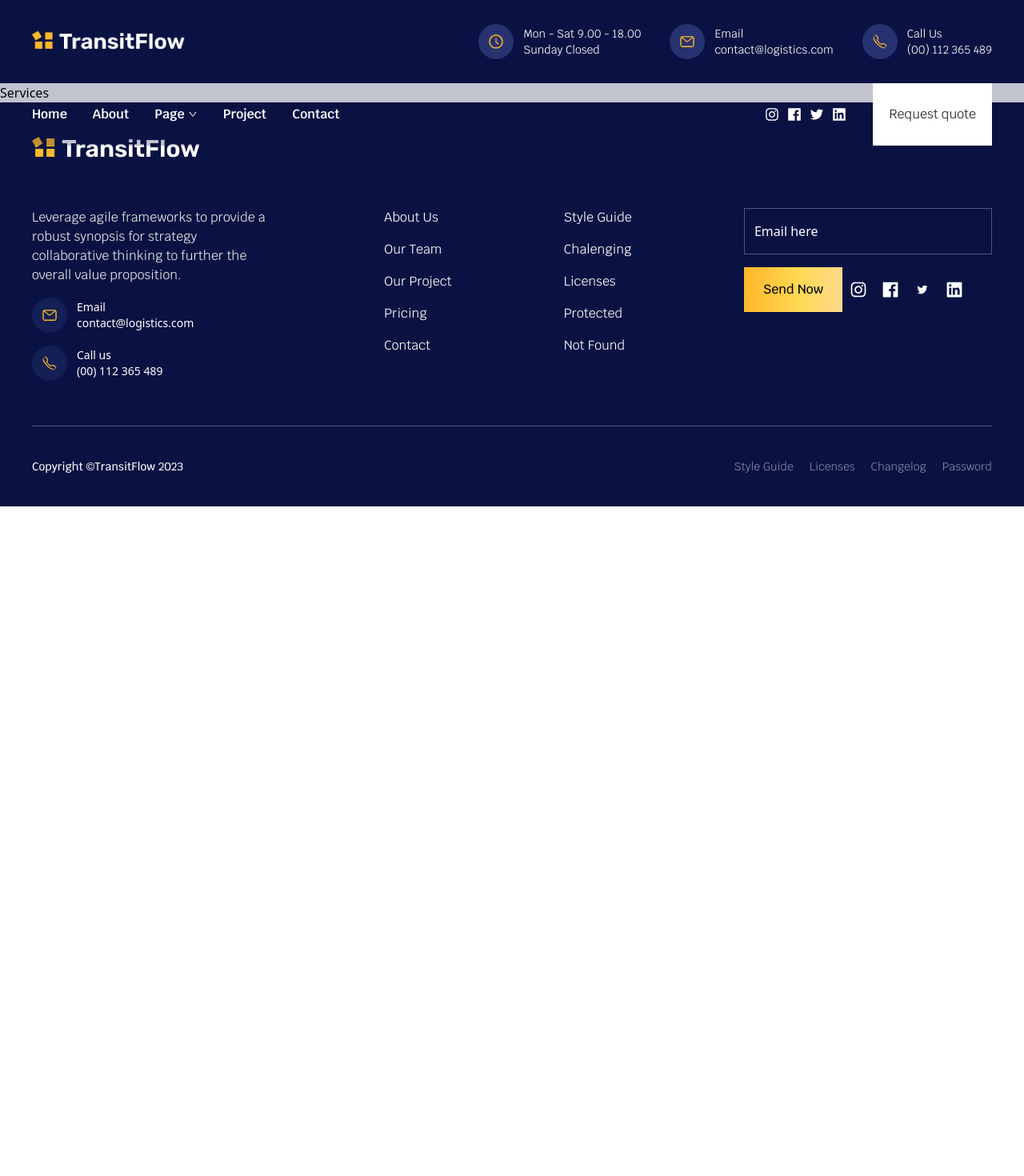
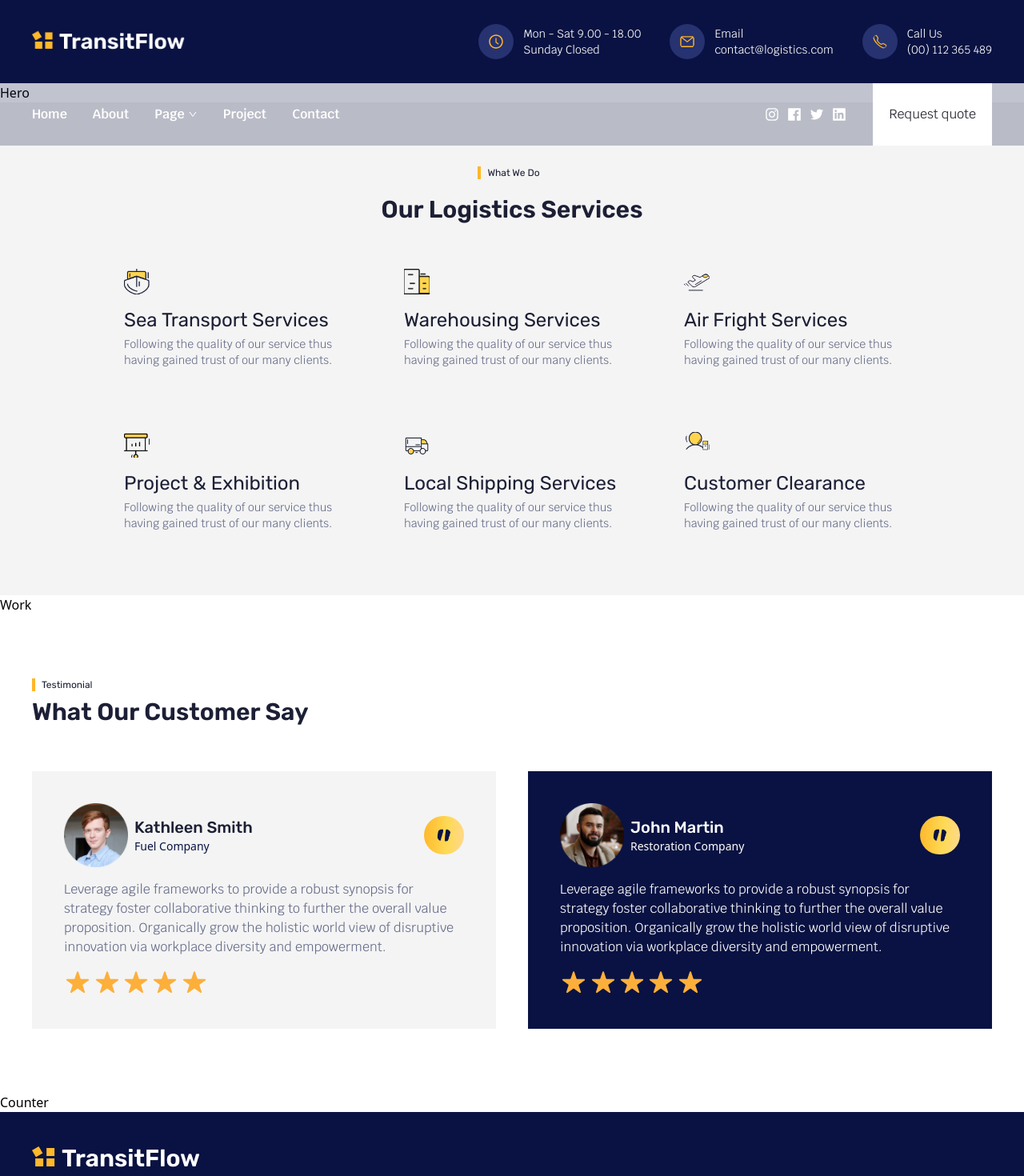
Before and after one commit to PrtHub/TransitFlow, a React (Vite) app: page /services in a window 1280 px wide. Shown: the top 1470 px of the page at 80% size. Before the commit the page ends 800 px from the top, so only its background shows below. Built offline with nearby package versions, Linux system fonts and the light colour scheme; the HTML template or start-up script is replaced by a standard one.

Commit message:
Services page structure completed

```diff
--- a/src/container/About/index.js
+++ b/src/container/About/index.js
@@ -1,5 +1,5 @@
 import Hero from "./Hero";
-import Service from "./Service";
+import Service from "../Service";
 import About from "./About";
 import Question from "./Question";
 import Client from "./Client";
--- a/src/container/About/Service.jsx
+++ b/src/container/Service.jsx
@@ -1,6 +1,6 @@
-import { Flight, Truck, ship, warehouse } from "../../assets/icons";
-import { customer, project } from "../../assets/images";
-import { ServiceCard } from "../../components";
+import { Flight, Truck, ship, warehouse } from "../assets/icons";
+import { customer, project } from "../assets/images";
+import { ServiceCard } from "../components";
 
 const Service = () => {
   return (
--- /dev/null
+++ b/src/container/Services/Counter.jsx
@@ -0,0 +1,9 @@
+
+
+const Counter = () => {
+  return (
+    <div>Counter</div>
+  )
+}
+
+export default Counter
--- /dev/null
+++ b/src/container/Services/Hero.jsx
@@ -0,0 +1,9 @@
+
+
+const Hero = () => {
+  return (
+    <div>Hero</div>
+  )
+}
+
+export default Hero
--- /dev/null
+++ b/src/container/Services/Work.jsx
@@ -0,0 +1,9 @@
+
+
+const Work = () => {
+  return (
+    <div>Work</div>
+  )
+}
+
+export default Work
--- /dev/null
+++ b/src/container/Services/index.js
@@ -0,0 +1,13 @@
+import Hero from "./Hero";
+import Counter from "./Counter";
+import Work from "./Work";
+import Testimonial from "../Testimonial";
+import Service from "../Service";
+
+export {
+    Hero,
+    Counter,
+    Work,
+    Testimonial,
+    Service
+}
--- a/src/pages/Services.jsx
+++ b/src/pages/Services.jsx
@@ -1,8 +1,17 @@
+import { Counter, Hero, Service, Testimonial, Work } from "../container/Services"
 
 
 const Services = () => {
   return (
-    <div>Services</div>
+    <>
+    <div className="w-full h-full">
+      <Hero/>
+      <Service/>
+      <Work/>
+      <Testimonial/>
+      <Counter/>
+    </div>
+    </>
   )
 }
 
```
